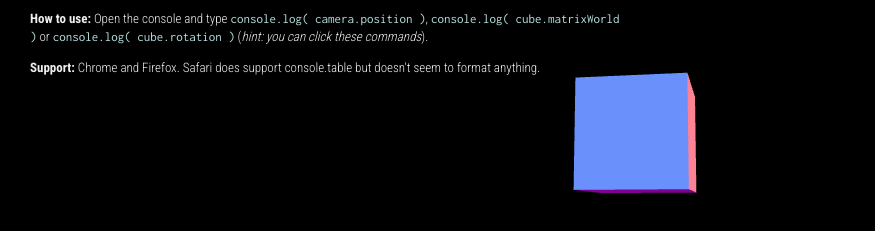
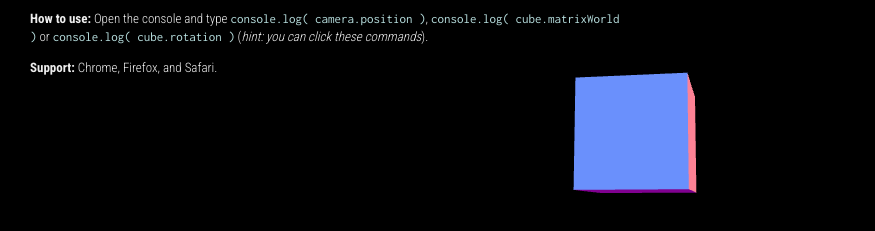
Before and after one commit to spite/THREE.AugmentedConsole.js, a plain HTML site: page examples/index.html in a window 1280 px wide. Shown: the part 261-492 px from the top of the page, 0-875 px from the left. Drawn offline with Linux system fonts and the light colour scheme.

Commit message:
Update index.html

```diff
--- a/examples/index.html
+++ b/examples/index.html
@@ -25,7 +25,7 @@
 			<p>It uses chrome's console.table to format the output when using console.log to inspect objects. If the object is a known format it uses a table to display its contents.</p>
 			<p>The supported types are <ul><li>THREE.Vector2, THREE.Vector3, THREE.Vector4</li><li>THREE.Matrix3, THREE.Matrix4</li><li>THREE.Euler</li><li>THREE.Ray</li></ul></p>
 			<p><b>How to use:</b> Open the console and type <code>console.log( camera.position )</code>, <code>console.log( cube.matrixWorld )</code> or <code>console.log( cube.rotation )</code> (<i>hint: you can click these commands</i>).</p>
-			<p><b>Support:</b> Chrome and Firefox. Safari does support console.table but doesn't seem to format anything.</p>
+			<p><b>Support:</b> Chrome, Firefox, and Safari.</p>
 		</div>
 
 		<a href="https://github.com/spite/THREE.AugmentedConsole.js"><img style="position: absolute; top: 0; right: 0; border: 0; z-index: 10" src="https://camo.githubusercontent.com/652c5b9acfaddf3a9c326fa6bde407b87f7be0f4/68747470733a2f2f73332e616d617a6f6e6177732e636f6d2f6769746875622f726962626f6e732f666f726b6d655f72696768745f6f72616e67655f6666373630302e706e67" alt="Fork me on GitHub" data-canonical-src="https://s3.amazonaws.com/github/ribbons/forkme_right_orange_ff7600.png"></a>
```
